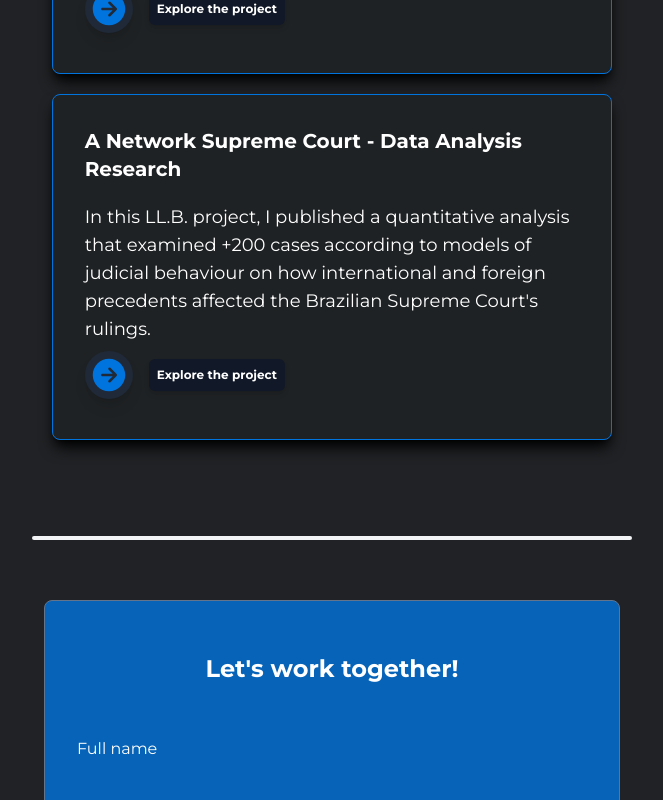
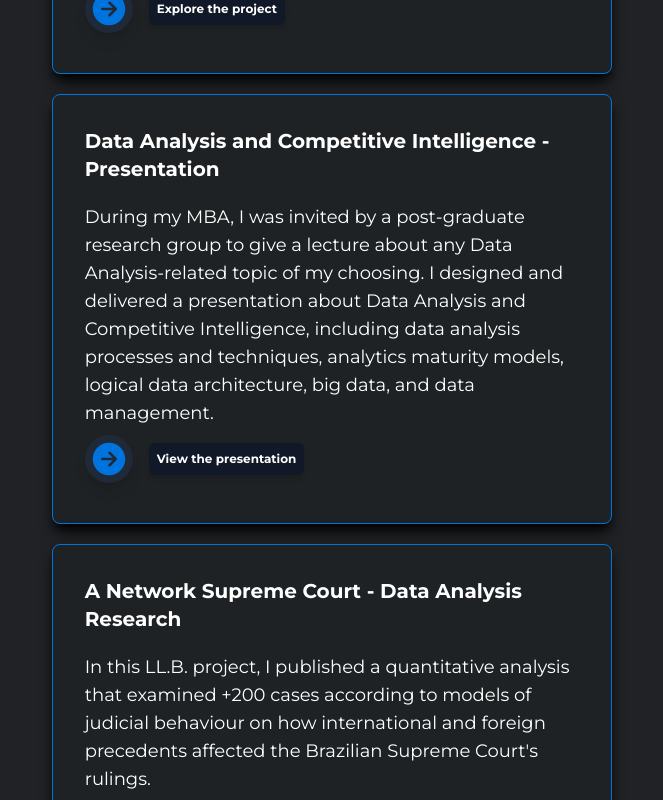
Before and after one commit to fmeneses-graca/my-website, a Next.js app: page / in a window 1280 px wide. Shown: the part 1020-1820 px from the top of the page, without its empty margins (348-1011 px from the left). Built offline with nearby package versions, Linux system fonts and the light colour scheme.

Commit message:
Add presentation

```diff
--- a/components/ProjectSection.js
+++ b/components/ProjectSection.js
@@ -10,6 +10,7 @@ export default function ProjectSection() {
 
                 <div className="flex-container">
                     <Card style="card-size-large" title="Mercedes-Benz Trucks - Data Analytics Solution" text={mercedesProjectText()} />
+                    <Card style="card-size-large" title="Data Analysis and Competitive Intelligence - Presentation" text={presentationText()} />
                     <Card style="card-size-large" title="A Network Supreme Court - Data Analysis Research" text={courtProjectText()} />
                 </div>
 
@@ -41,6 +42,30 @@ function mercedesProjectText() {
     )
 }
 
+function presentationText() {
+    return (
+        <>
+            <p className="pt-1">
+                During my MBA, I was invited by a post-graduate research group to give a lecture about any Data Analysis-related
+                topic of my choosing. I designed and delivered a presentation about Data Analysis and Competitive Intelligence,
+                including data analysis processes and techniques, analytics maturity models, logical data architecture, big data,
+                and data management.
+            </p>
+
+            <div className="flex">
+                <Link href="https://www.slideshare.net/secret/biJamPRer8mgi7" passHref target="_blank" rel="noopener noreferrer">
+                    <button className="icon group">
+                        <IoArrowForwardCircle size="40" />
+                        <span className="navbar-tooltip bottom-0 left-14 scale-100">
+                            View the presentation
+                        </span>
+                    </button>
+                </Link>
+            </div>
+        </>
+    )
+}
+
 function courtProjectText() {
     return (
         <>
```
